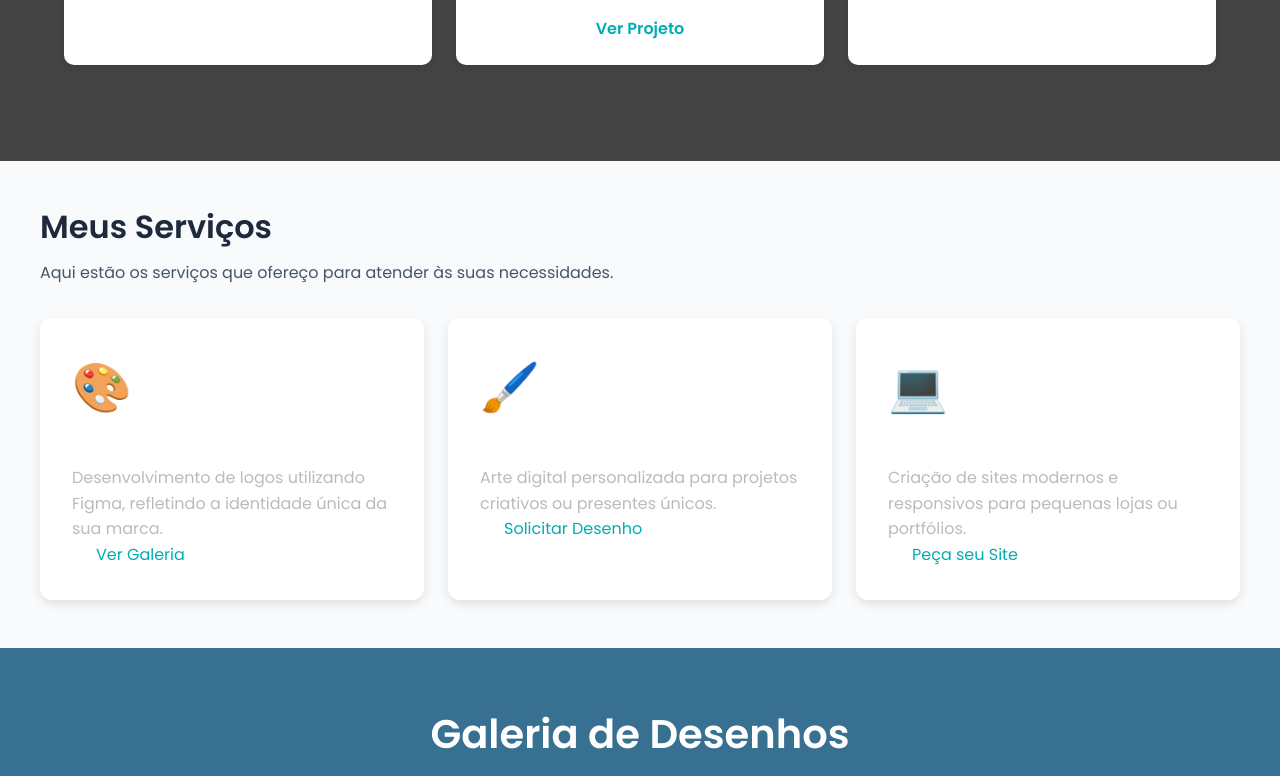
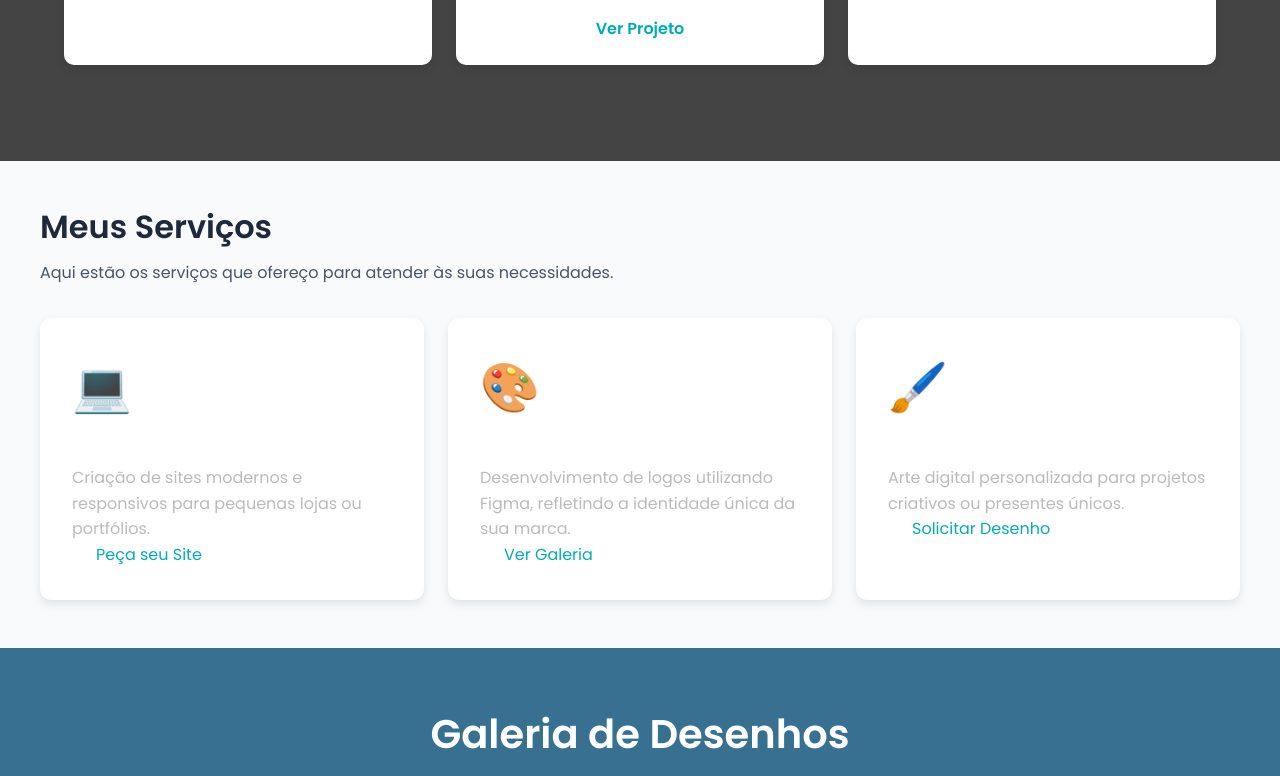
Before and after one commit to bhernardo17/Meu-Portfolio, a React (Vite) app: page / in a window 1280 px wide. Shown: the part 406-1182 px from the top of the page. Built offline with nearby package versions, Linux system fonts and the light colour scheme.

Commit message:
Logos adicionadas e ordem dos serviços oferecidos

```diff
--- a/src/pages/Servico.jsx
+++ b/src/pages/Servico.jsx
@@ -5,6 +5,16 @@ function Servico() {
   const servicos = [
     {
       id: 1,
+      titulo: "Desenvolvimento Web",
+      descricao:
+        "Criação de sites modernos e responsivos para pequenas lojas ou portfólios.",
+      icone: "💻",
+      botaoTexto: "Peça seu Site",
+      link: "#contato",
+      layout: "horizontal",
+    },
+    {
+      id: 2,
       titulo: "Criação de Logos",
       descricao:
         "Desenvolvimento de logos utilizando Figma, refletindo a identidade única da sua marca.",
@@ -14,22 +24,12 @@ function Servico() {
       layout: "horizontal",
     },
     {
-      id: 2,
+      id: 3,
       titulo: "Desenhos Personalizados",
       descricao:
         "Arte digital personalizada para projetos criativos ou presentes únicos.",
       icone: "🖌️",
       botaoTexto: "Solicitar Desenho",
-      link: "#contato",
-      layout: "horizontal",
-    },
-    {
-      id: 3,
-      titulo: "Desenvolvimento Web",
-      descricao:
-        "Criação de sites modernos e responsivos para pequenas lojas ou portfólios.",
-      icone: "💻",
-      botaoTexto: "Peça seu Site",
       link: "#contato",
       layout: "horizontal",
     },
```
